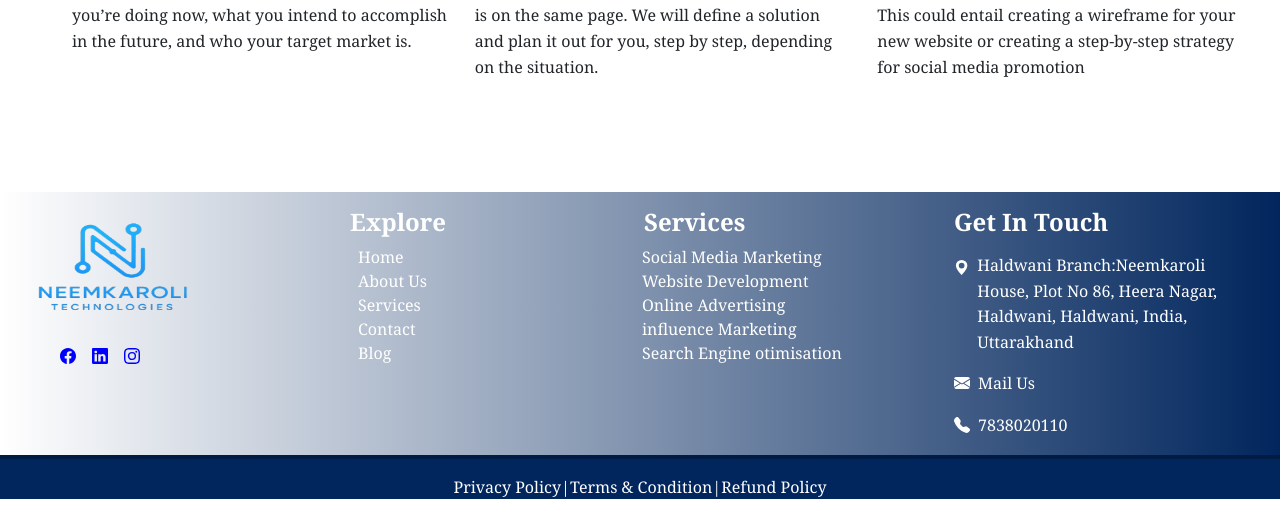
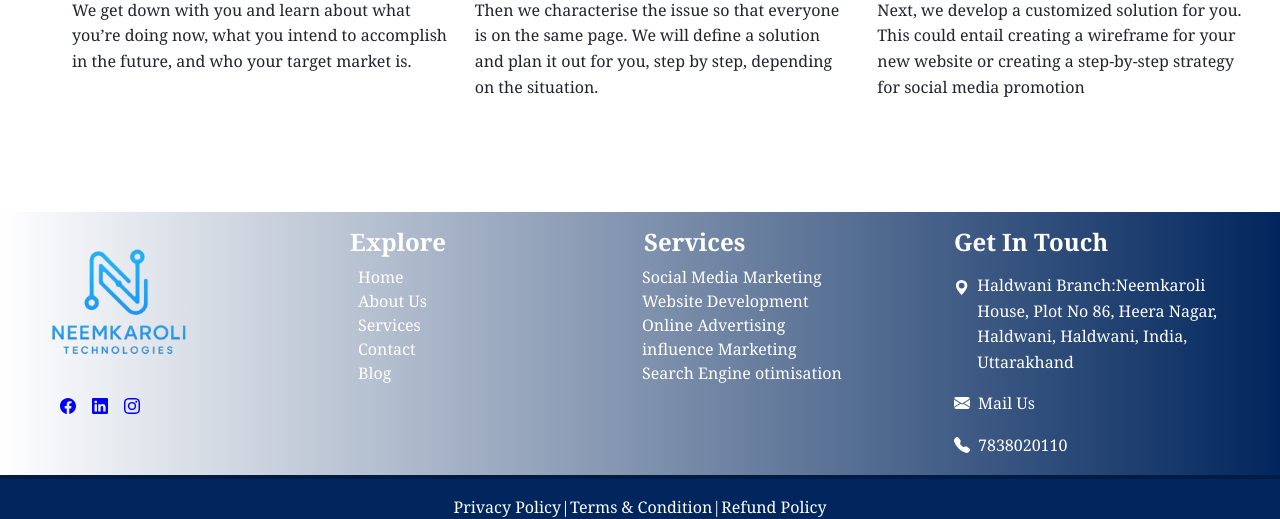
Before and after one commit to neemkaroli12/neemkaroli, a Django app: page / in a window 1280 px wide. Shown: the part 2992-3511 px from the top of the page. Run offline with Django 5.2, Linux system fonts and the light colour scheme.

Commit message:
layout commit

```diff
--- a/templates/layout.html
+++ b/templates/layout.html
@@ -412,8 +412,8 @@
     <section class="sticky-top">
         <nav class="navbar navbar-expand-lg  ">
             <div class="container-fluid">
-                <a class="navbar-brand" href="#">
-                    <img src="{% static 'images/NKTBG-removebg-preview.png' %}" alt="Logo" width="150" height="100">
+                <a class="navbar-brand ms-3" href="#">
+                    <img src="{% static 'images/NKTBG-removebg-preview.png' %}" alt="Logo" width="120" height="120">
                 </a>
                 <button class="navbar-toggler" type="button" data-bs-toggle="collapse" style="background-color:aqua;"
                     data-bs-target="#navbarSupportedContent" aria-controls="navbarSupportedContent"
@@ -680,7 +680,7 @@
     <div class="container-fluid mt-5" height="200" width="300">
         <div class="row col-lg-12 col-md-12 me-0 footer">
             <div class="col-lg-3 col-md-3">
-                <img src="{% static 'images/NKTBG-removebg-preview.png'%}" height="150" width="200">
+                <img src="{% static 'images/NKTBG-removebg-preview.png'%}" height="180" width="180" class="ms-3">
                 <ul class="d-flex" style="list-style:none;">
                     <li class="ms-3">
                         <a href="https://www.facebook.com/profile.php?id=61577864141320" style="color:blue ;">
```
Also changed, not shown: db.sqlite3.
